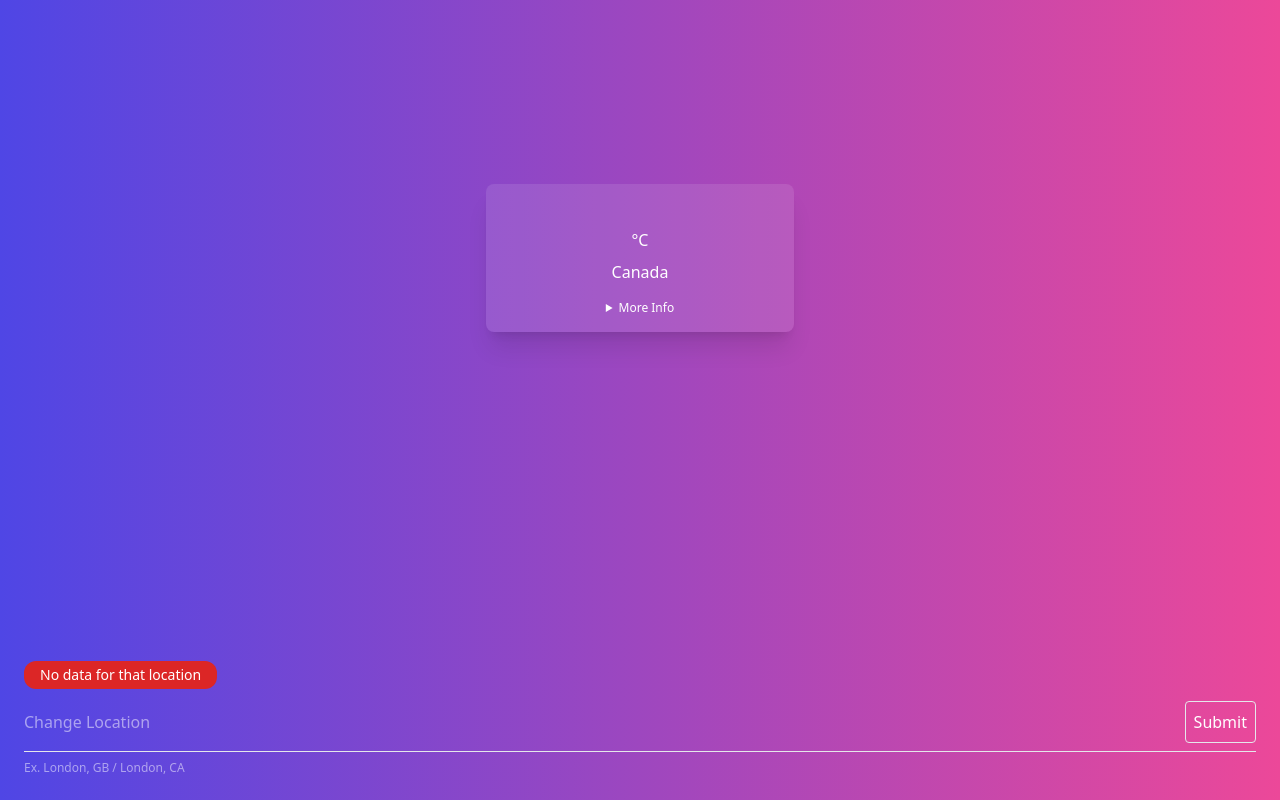
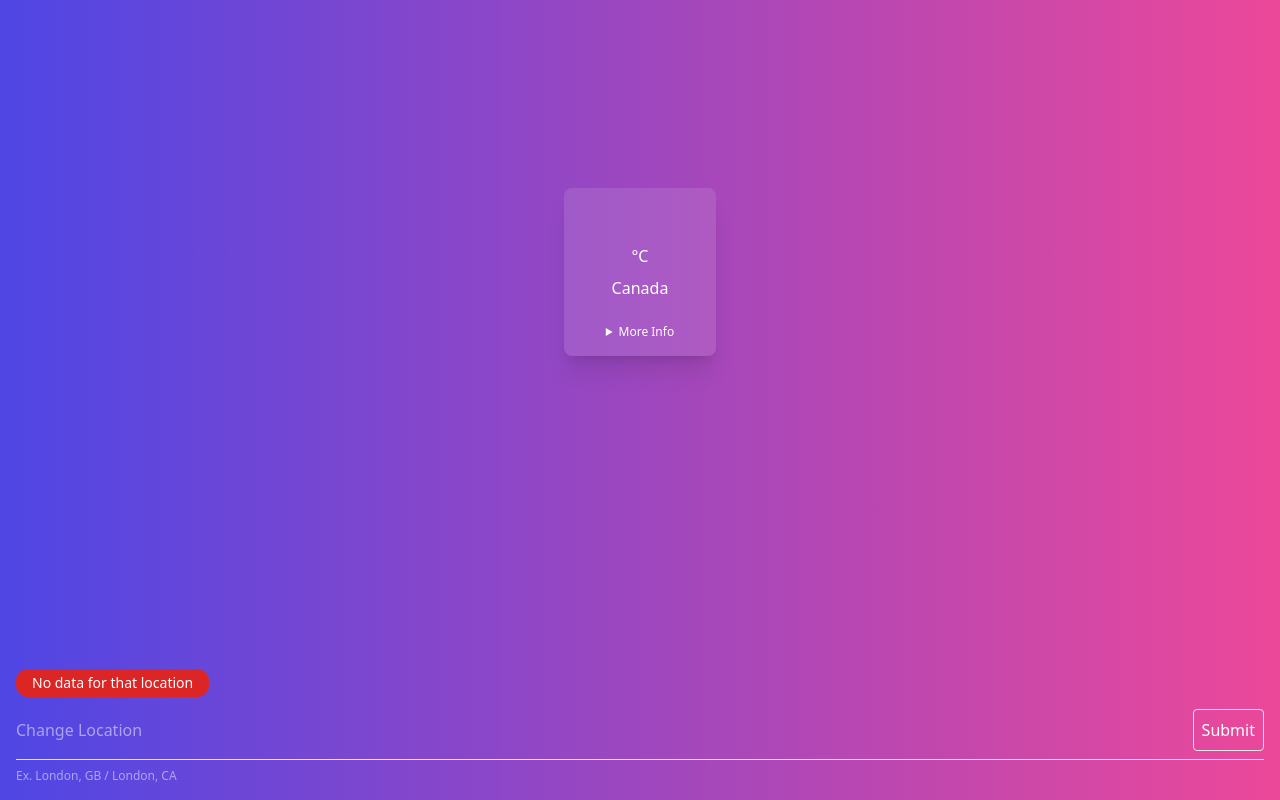
Before and after one commit to davidxparedes/weather, a plain HTML site: page index.html in a window 1280 px wide. Drawn offline with nearby package versions, Linux system fonts and the light colour scheme; no server answers.

Commit message:
code clean up

```diff
--- a/index.html
+++ b/index.html
@@ -6,11 +6,10 @@
   <title>Weather</title>
   <script src="https://cdn.tailwindcss.com"></script>
 </head>
-<body class="min-h-screen bg-gradient-to-r from-indigo-600 to-pink-500 p-6 flex flex-col">
-  <div class="container m-auto">
-    <div class="bg-white/10 text-white sm:w-1/2 lg:w-1/4 mb-10 shadow-xl mx-auto rounded-lg">
-      <div class="text-center px-9 pt-9 pb-2 relative">
-        <img class="icon opacity-30 absolute -top-3 left-1/2 transform -translate-x-1/2">
+<body class="min-h-screen bg-gradient-to-r from-indigo-600 to-pink-500 p-4 flex flex-col">
+  <div class="bg-white/10 text-white shadow-xl m-auto rounded-lg">
+    <div class="text-center p-12 pb-2 relative">
+      <img class="icon opacity-30 absolute -top-1 left-1/2 transform -translate-x-1/2">
       <p class="flex justify-center relative z-10 leading-10">
         <span class="temperature font-bold text-8xl"></span>°C
       </p>
@@ -19,7 +18,7 @@
       <p class="country">Canada</p>
     </div>
     <details class="open:bg-white open:text-black rounded-b-lg">
-        <summary class="pt-2 pb-4 cursor-pointer text-center text-xs outline-none">More Info</summary>
+      <summary class="py-4 cursor-pointer text-center text-xs outline-none">More Info</summary>
       <div class="px-3 text-sm leading-6 text-slate-600">
         <dl class="flex flex-wrap text-xs pb-3">
           <dt class="w-1/2">Feels Like</dt>
@@ -34,7 +33,7 @@
       </div>
     </details>
   </div>
-  </div>
+
   <form class="mt-auto text-white">
     <div class="flex border-b relative py-2">
       <span class="error-msg bg-red-600 rounded-xl absolute opacity-0 transition-opacity -top-8">
```
Lines whose indentation alone changed are shown as unchanged.
